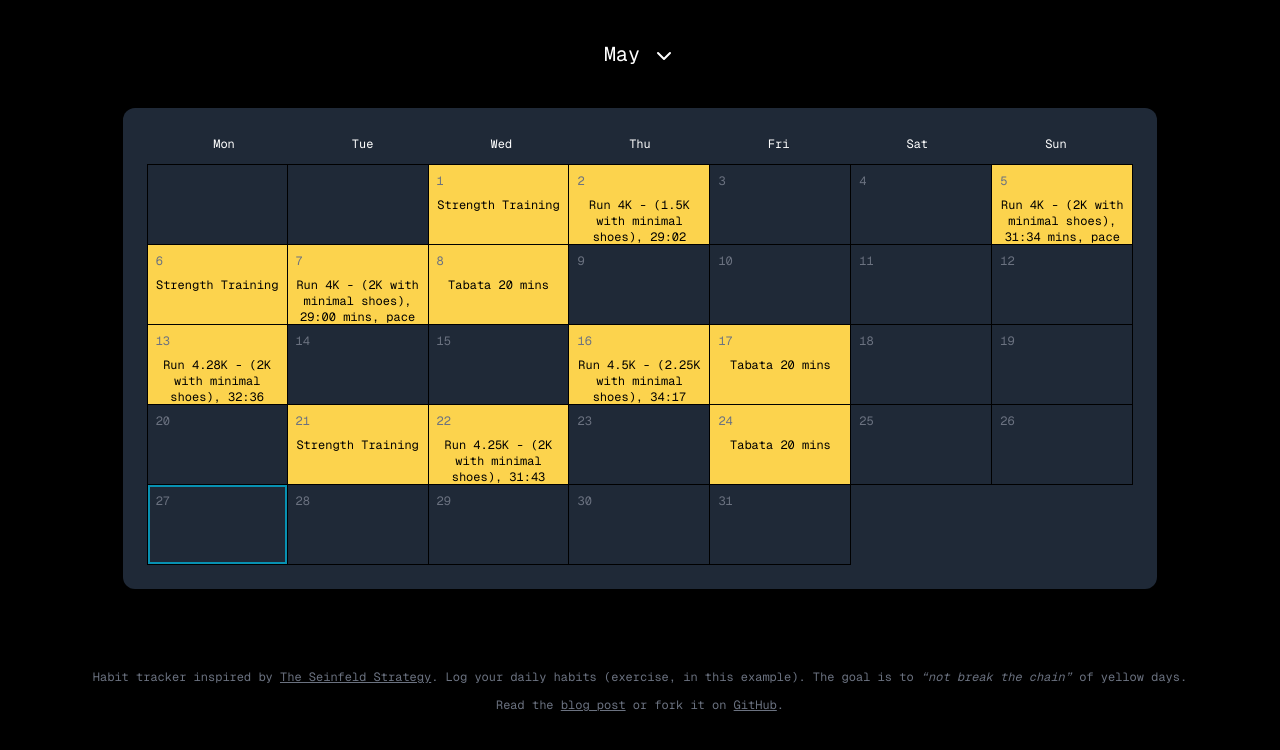
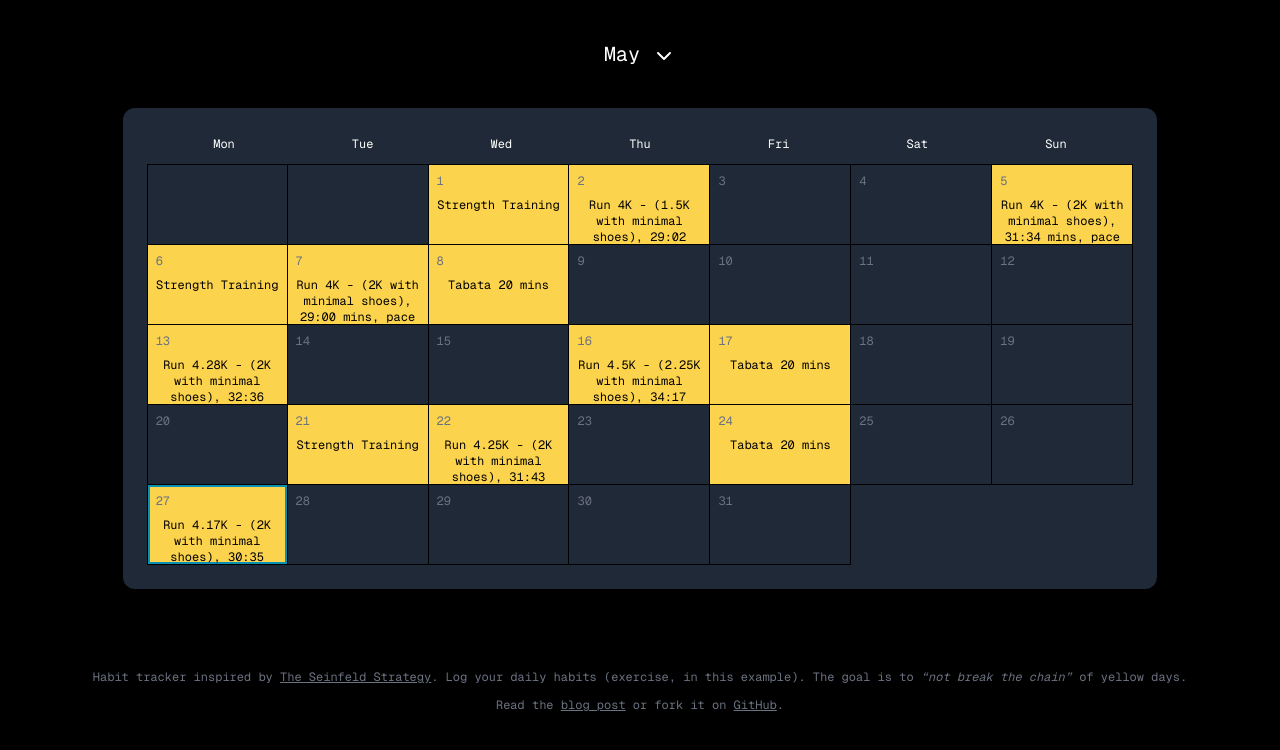
Before and after one commit to scottgallant/seinfeld-calendar, a Next.js app: page / in a window 1280 px wide. Shown: the top 750 px of the page. Built offline with nearby package versions, Linux system fonts and the light colour scheme.

Commit message:
added run

```diff
--- a/src/data/specialDates.js
+++ b/src/data/specialDates.js
@@ -71,6 +71,7 @@ const specialDates = [
   { "date": "2024-05-21", "description": "Strength Training" },
   { "date": "2024-05-22", "description": "Run 4.25K - (2K with minimal shoes), 31:43 min, pace 7:31, avg HR 150, max HR 165, some slight right knee pain 1/5, sligth right ankle pain 1/5" },
   { "date": "2024-05-24", "description": "Tabata 20 mins" },
+  { "date": "2024-05-27", "description": "Run 4.17K - (2K with minimal shoes), 30:35 min, pace 7:20, avg HR 153, max HR 168, sligth right ankle pain 1/5" },
 ];
 
 
```
